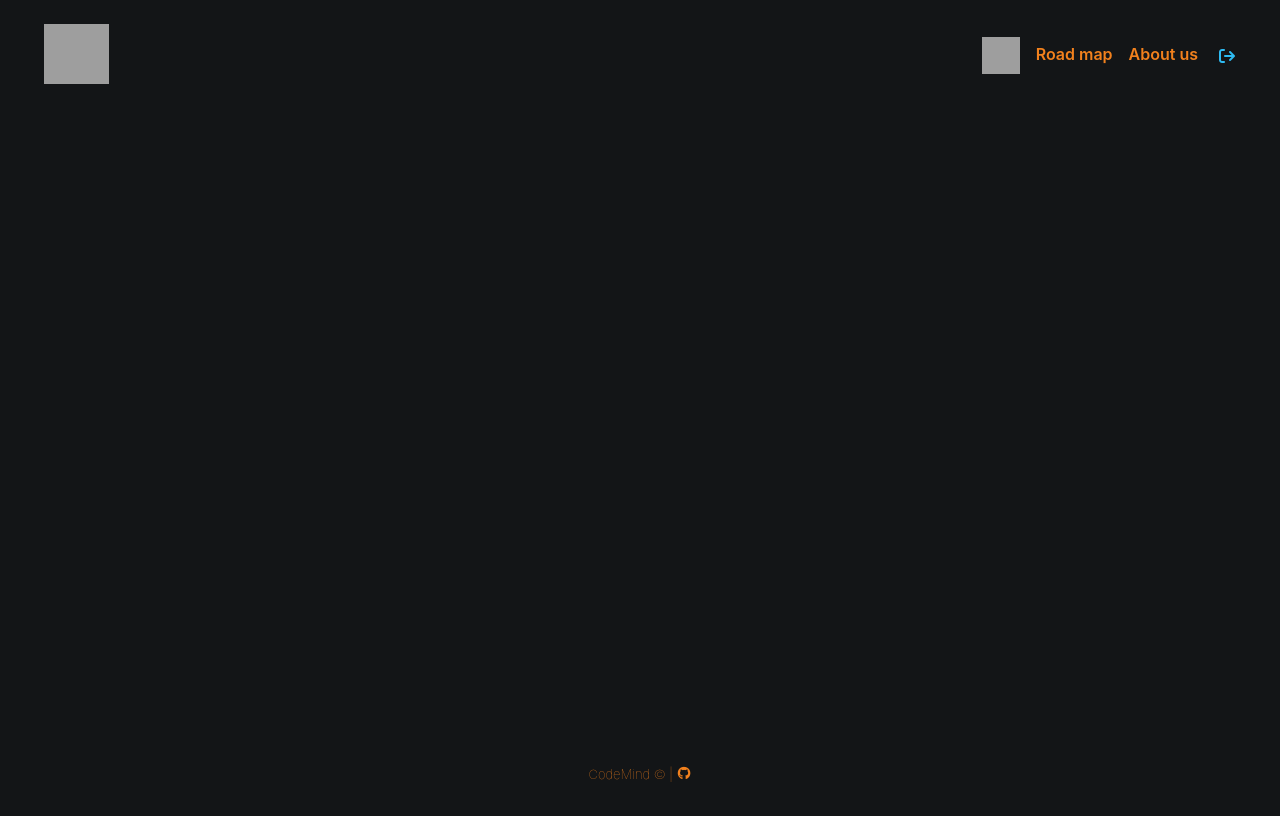
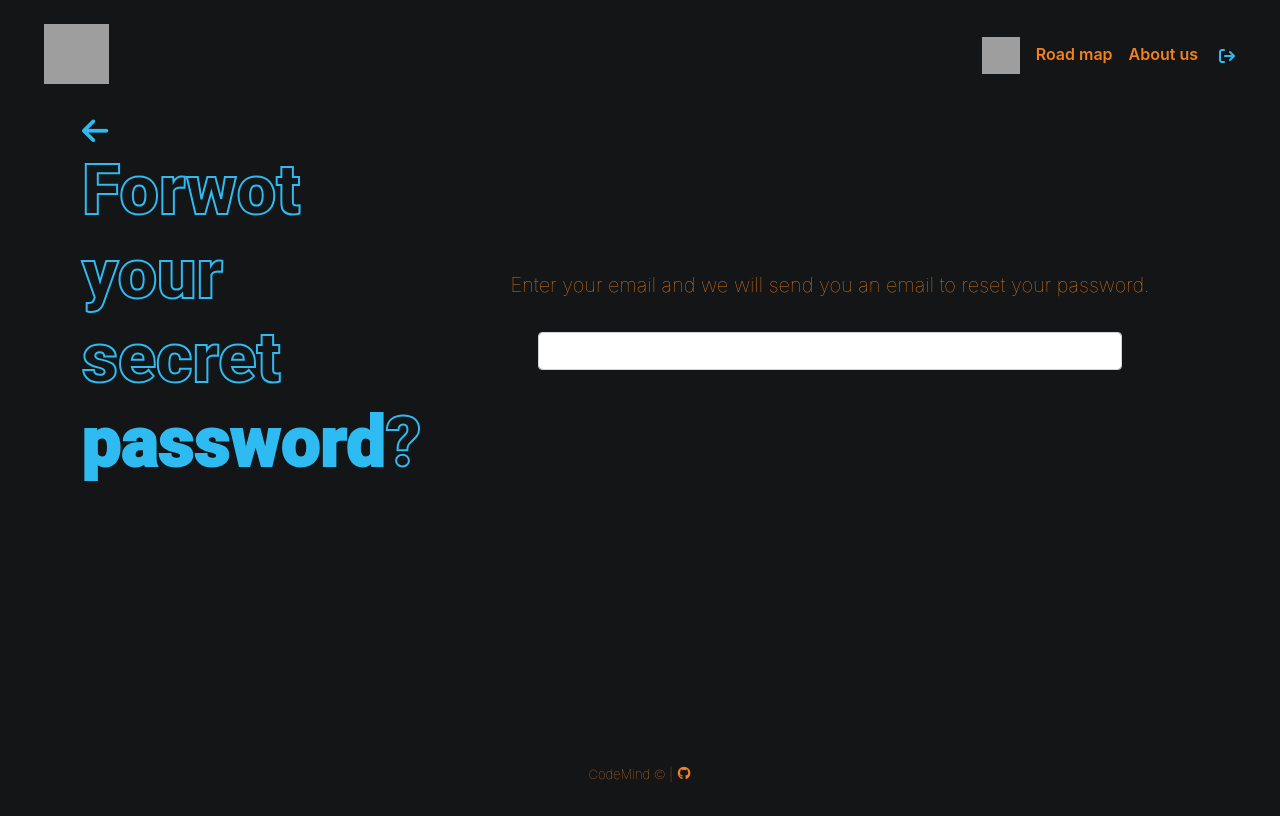
Before and after one commit to 4GeeksAcademy/codemind, a React app: page /forwotpassword in a window 1280 px wide. Built offline with nearby package versions, Linux system fonts and the light colour scheme; no server answers; grey boxes are pictures that could not be loaded.

Commit message:
se añade el componente forwotpassword

```diff
--- a/src/front/js/layout.js
+++ b/src/front/js/layout.js
@@ -7,6 +7,7 @@ import { Index } from "./pages/index"
 import { Modulos } from "./pages/modulos";
 import { Profile } from "./pages/profile";
 import { ChangePassword } from "./pages/changePassword";
+import { ForwotPassword } from "./pages/forwotpassword";
 import { SendPassword } from "./pages/sendpassword";
 import { Student } from "./pages/student";
 import { Usuarios } from "./pages/usuarios";
@@ -38,6 +39,7 @@ const Layout = () => {
               <Route element={<Index />} path="/" />
               <Route element={<Profile />} path="/profile" />
               <Route element={<ChangePassword />} path="/changepassword" />
+              <Route element={<ForwotPassword />} path="/forwotpassword" />
               <Route element={<SendPassword />} path="/sendpassword" />
               <Route element={<Modulos />} path="/modules" />
               <Route element={<Student />} path="/student" />
--- /dev/null
+++ b/src/front/js/pages/forwotpassword.js
@@ -0,0 +1,36 @@
+import React, { useState } from 'react';
+import { Link } from 'react-router-dom';
+
+export const ForwotPassword = () => {
+
+    return (
+        <div className="container text-start">
+            <div className="row">
+                <div className="col">
+                    <Link to="/index"><i className="fa-solid fa-arrow-left arrow-back"></i></Link>
+                </div>
+            </div>
+            <div className="row align-items-center">
+                <div className="col-4">
+                    <h2 className='bigtext text-line'>
+                        Forwot your secret <span className='text-color-primary'>password</span>?
+                    </h2>
+                </div>
+                <div className="col-8">
+                    <div className="row mb-3 text-center">
+                        <div className="col">
+                            <p className='fs-5'>
+                                Enter your email and we will send you an email to reset your password.
+                            </p>
+                        </div>
+                    </div>
+                    <div className="row justify-content-center">
+                        <div className="col-12" style={{ maxWidth: "80%" }}>
+                            <input type="text" className="form-control" id="lastName" placeholder=""></input>
+                        </div>
+                    </div>
+                </div>
+            </div>
+        </div>
+    );
+};
--- a/src/front/js/pages/index.js
+++ b/src/front/js/pages/index.js
@@ -29,7 +29,7 @@ export const Index = () => {
                                 <Link to="/registro"><button type="button" className="btn btn-outline-info rounded-pill" style={{ minWidth: "30em" }}>Sign up</button></Link>
                             </div>
                             <div className='text-center mt-5'>
-                                <p><a href="#">Forgot your password?</a></p>
+                                <Link to={"/forwotpassword"}><p><a>Forgot your password?</a></p></Link>
                             </div>
                         </div>
                     </div>
```
